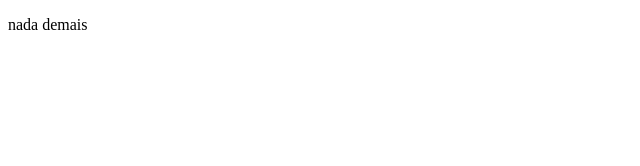
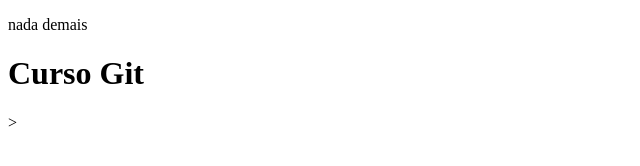
Before and after one commit to vitormanoels/project.learning, a plain HTML site: page public_html/index.html in a window 1280 px wide. Shown: the whole page, without its empty margins (0-640 px from the left). Drawn offline with Linux system fonts and the light colour scheme.

Commit message:
criei flie about.html e modifiquei index.html

```diff
--- a/public_html/index.html
+++ b/public_html/index.html
@@ -9,4 +9,5 @@
     <p>nada demais</p>
 
 </body>
+    <h1>Curso Git</h1>>
 </html>
```
